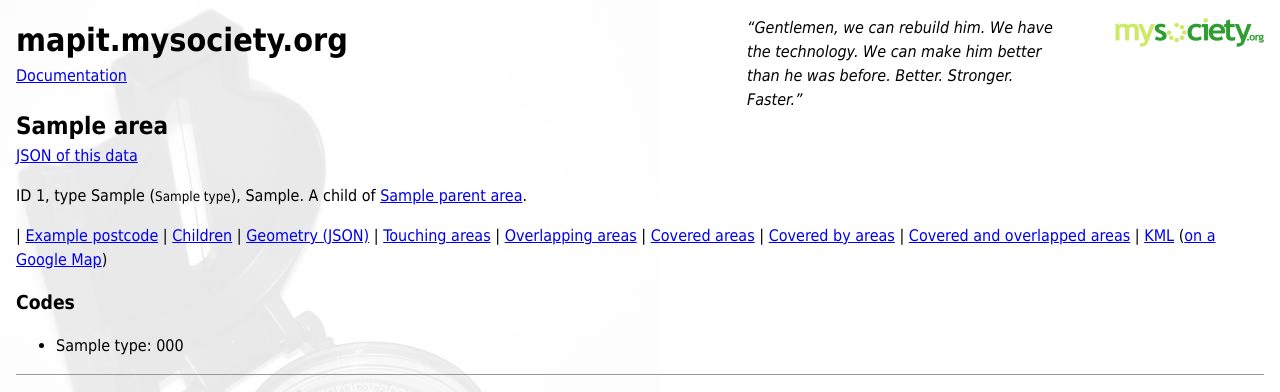
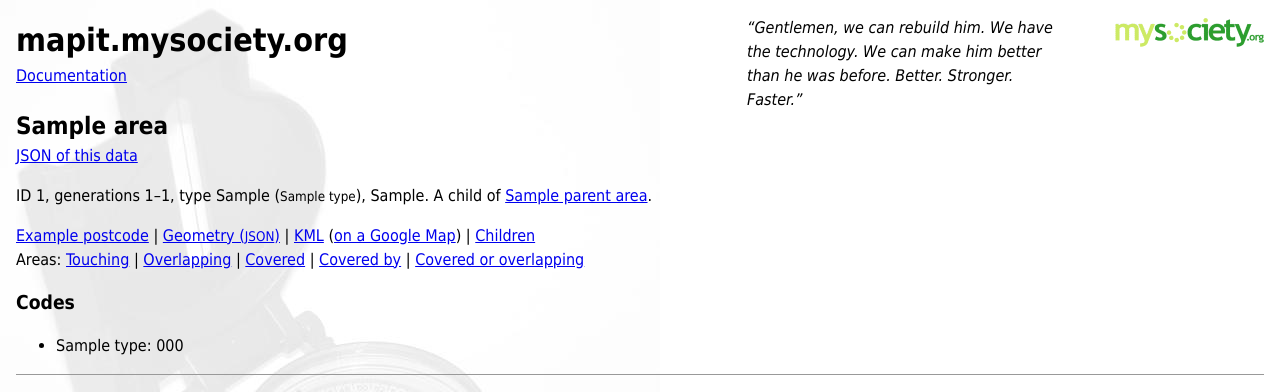
Before and after one commit to mysociety/mapit, a Django app: template pylib/mapit/templates/area.html in a window 1280 px wide. Shown: the top 392 px of the page. Run offline with Django 3.2, Linux system fonts and the light colour scheme; the template is opened without the code that fills it: most values are stand-ins (such as "Sample title", 1, 10 or a date in 2020).

Commit message:
Doc tweaks.

```diff
--- a/pylib/mapit/templates/area.html
+++ b/pylib/mapit/templates/area.html
@@ -7,7 +7,10 @@
 <h2>{{ area.name }}</h2>
 <a href="/area/{{ area.id }}">JSON of this data</a>
 
-<p>ID {{ area.id }}, type {{ area.get_type_display }} (<small>{{ area.type }}</small>), {{ area.get_country_display }}.
+<p>ID {{ area.id }},
+generations {{ area.generation_low.id }}&ndash;{{ area.generation_high.id }},
+type {{ area.get_type_display }} (<small>{{ area.type }}</small>),
+{{ area.get_country_display }}.
 {% if area.parent_area %}
 A child of <a href="/area/{{ area.parent_area.id }}.html">{{ area.parent_area.name }}</a>.
 {% endif %}
@@ -15,20 +18,22 @@ A child of <a href="/area/{{ area.parent_area.id }}.html">{{ area.parent_area.na
 
 <p>
 {% if area.polygons.count or area.postcodes.count %}
-| <a href="/area/{{ area.id }}/example_postcode.html">Example postcode</a>
+<a href="/area/{{ area.id }}/example_postcode.html">Example postcode</a>
+{% endif %}
+{% if area.polygons.count %}
+| <a href="/area/{{ area.id }}/geometry">Geometry (<small>JSON</small>)</a>
+| <a href="/area/{{ area.id }}.kml">KML</a>
+(<a href="http://maps.google.co.uk/maps?q=http://mapit.mysociety.org/area/{{ area.id }}.kml">on a Google Map</a>)
 {% endif %}
 {% if area.children.count %}
 | <a href="/area/{{ area.id }}/children.html">Children</a>
 {% endif %}
 {% if area.polygons.count %}
-| <a href="/area/{{ area.id }}/geometry">Geometry (JSON)</a>
-| <a href="/area/{{ area.id }}/touches.html">Touching areas</a>
-| <a href="/area/{{ area.id }}/overlaps.html">Overlapping areas</a>
-| <a href="/area/{{ area.id }}/covers.html">Covered areas</a>
-| <a href="/area/{{ area.id }}/covered.html">Covered by areas</a>
-| <a href="/area/{{ area.id }}/coverlaps.html">Covered and overlapped areas</a>
-| <a href="/area/{{ area.id }}.kml">KML</a>
-(<a href="http://maps.google.co.uk/maps?q=http://mapit.mysociety.org/area/{{ area.id }}.kml">on a Google Map</a>)
+<br>Areas: <a href="/area/{{ area.id }}/touches.html">Touching</a>
+| <a href="/area/{{ area.id }}/overlaps.html">Overlapping</a>
+| <a href="/area/{{ area.id }}/covers.html">Covered</a>
+| <a href="/area/{{ area.id }}/covered.html">Covered by</a>
+| <a href="/area/{{ area.id }}/coverlaps.html">Covered or overlapping</a>
 {% endif %}
 
 <h3>Codes</h3>
```
Also changed, not shown: pylib/mapit/templates/index.html (+6 -5 lines).
